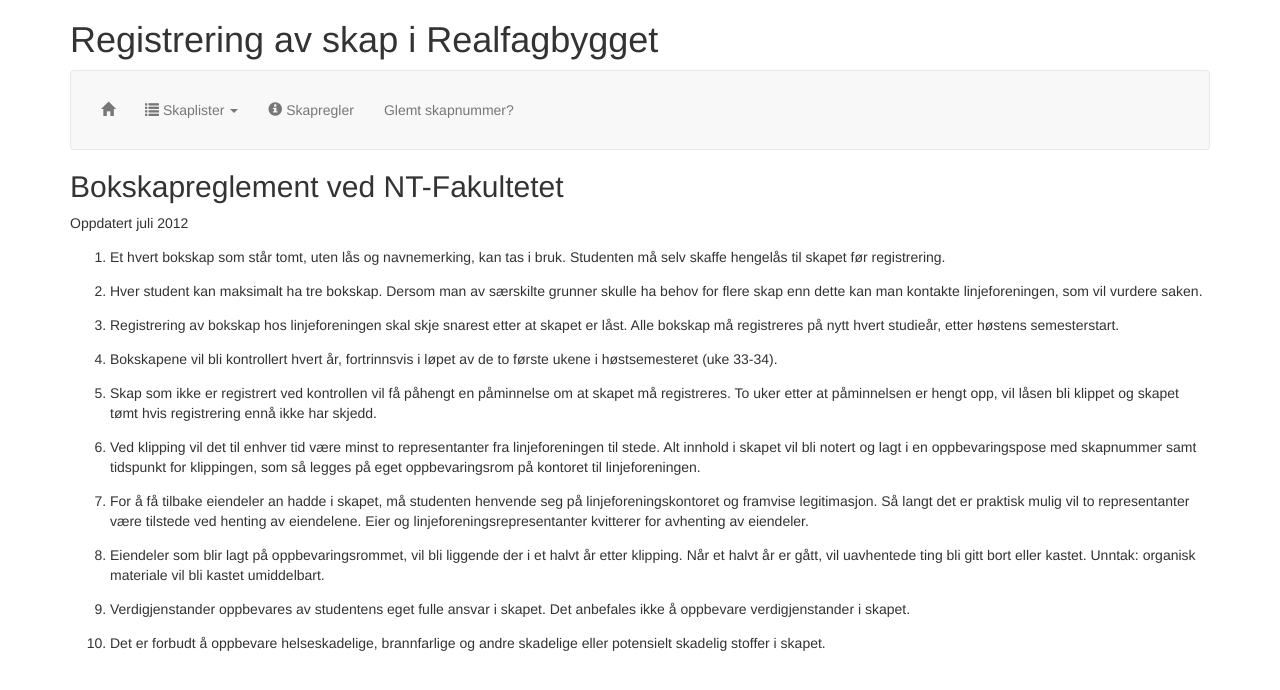
After one commit to Nabla-NTNU/bokskap, a Django app: a page that uses locker/templates/base.html in a window 1280 px wide. The commit adds this page. Shown: the top 690 px of the page. Run offline with Django 3.2, Linux system fonts and the light colour scheme; some libraries are stand-ins or nearby versions; some web fonts are replaced.

Commit message:
Moved locker rules from pdf to html
It was somewhat stupid to have the rules in pdf.
No one likes to suddenly open a pdf.

```diff
--- a/locker/templates/base.html
+++ b/locker/templates/base.html
@@ -10,6 +10,11 @@
     <title>
         {% block title %}Registrering av skap i Realfagbygget{% endblock title %}
     </title>
+    <style>
+    li {
+        margin: 1em 0;
+    }
+    </style>
 </head>
 <body>
     <div class="container">
@@ -31,7 +36,7 @@
                         </ul>
                     </li>
                     <li>
-                        <a href="{% static "bokskapreglement_NT.pdf" %}">
+                        <a href="{% url "locker_rules" %}">
                             <span class="glyphicon glyphicon-info-sign"></span>
                             Skapregler
                         </a>
--- /dev/null
+++ b/locker/templates/locker/locker_rules.html
@@ -0,0 +1,57 @@
+{% extends "base.html" %}
+
+{% block content %}
+<h2>Bokskapreglement ved NT-Fakultetet	</h2>
+
+<p>Oppdatert juli 2012</p>
+
+<ol>
+    <li>
+        Et hvert bokskap som står tomt, uten lås og navnemerking, kan tas i bruk.
+        Studenten må selv skaffe hengelås til skapet før registrering.
+    </li>
+    <li>
+        Hver student kan maksimalt ha tre bokskap.
+        Dersom man av særskilte grunner skulle ha behov for flere skap enn dette
+        kan man kontakte linjeforeningen, som vil vurdere saken.
+    </li>
+    <li>
+        Registrering av bokskap hos linjeforeningen skal skje snarest etter at skapet er låst.
+        Alle bokskap må registreres på nytt hvert studieår, etter høstens semesterstart.
+    </li>
+
+    <li>
+        Bokskapene vil bli kontrollert hvert år, fortrinnsvis i løpet av
+        de to første ukene i høstsemesteret (uke 33-34).
+    </li>
+    <li>
+        Skap som ikke er registrert ved kontrollen vil få påhengt en påminnelse om at skapet må registreres.
+        To uker etter at påminnelsen er hengt opp,
+        vil låsen bli klippet og skapet tømt hvis registrering ennå ikke har skjedd.
+    </li>
+    <li>
+        Ved klipping vil det til enhver tid være minst to representanter fra linjeforeningen til stede.
+        Alt innhold i skapet vil bli notert og lagt i en oppbevaringspose med skapnummer samt tidspunkt for klippingen,
+        som så legges på eget oppbevaringsrom på kontoret til linjeforeningen.
+    </li>
+    <li>
+        For å få tilbake eiendeler an hadde i skapet,
+        må studenten henvende seg på linjeforeningskontoret og framvise legitimasjon.
+        Så langt det er praktisk mulig vil to representanter være tilstede ved henting av eiendelene.
+        Eier og linjeforeningsrepresentanter kvitterer for avhenting av eiendeler.
+    <li>
+        Eiendeler som blir lagt på oppbevaringsrommet, vil bli liggende der i et halvt år etter klipping.
+        Når et halvt år er gått, vil uavhentede ting bli gitt bort eller kastet.
+        Unntak: organisk materiale vil bli kastet umiddelbart.
+    </li>
+    <li>
+        Verdigjenstander oppbevares av studentens eget fulle ansvar i skapet.
+        Det anbefales ikke å oppbevare verdigjenstander i skapet.
+    </li>
+    <li>
+        Det er forbudt å oppbevare helseskadelige, brannfarlige og andre skadelige
+        eller potensielt skadelig stoffer i skapet.
+    </li>
+</ol>
+
+{% endblock content %}
--- a/locker/urls.py
+++ b/locker/urls.py
@@ -1,4 +1,5 @@
 from django.conf.urls import url
+from django.views.generic import TemplateView
 from .views import (IndexPage, LockerRoomView, view_locker,
                     LockerRegistrationView, registration_confirmation, LockerReminder,
                     UserList)
@@ -7,6 +8,9 @@ from .views import (IndexPage, LockerRoomView, view_locker,
 urlpatterns = [
     url(r'^$',
         IndexPage.as_view(), name="index_page"),
+    url(r'^skapregler$',
+        TemplateView.as_view(template_name="locker/locker_rules.html"),
+        name="locker_rules"),
     url(r'^list/(?P<room>\w+-\d+)',
         LockerRoomView.as_view(),
         name="list_lockers"),
```
